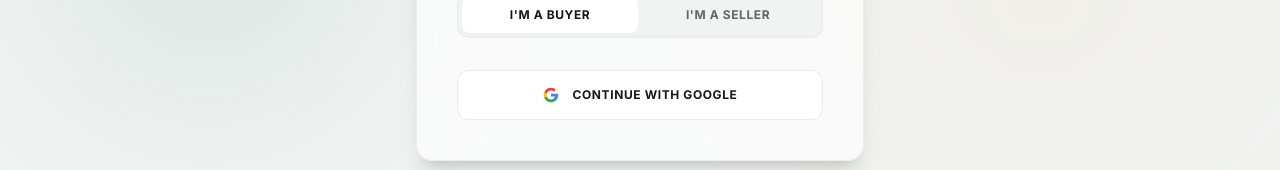
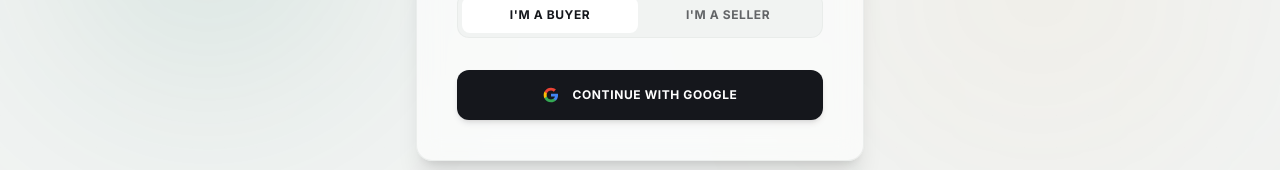
Before and after one commit to AtharvaK-XD/UrbanCart, a React (Vite) app in the folder frontend/: page /auth in a window 1280 px wide. Shown: the part 334-504 px from the top of the page. Built offline with nearby package versions, Linux system fonts and the light colour scheme; no server answers; a web font is replaced by a local one.

Commit message:
style: change google sign in button to black theme

```diff
--- a/frontend/src/pages/Auth.jsx
+++ b/frontend/src/pages/Auth.jsx
@@ -115,7 +115,7 @@ export default function Auth() {
           <button
             type="button"
             onClick={handleGoogleLogin}
-            className="w-full flex justify-center items-center gap-3.5 py-4 px-4 border border-line/65 rounded-xl shadow-xs text-xs font-bold uppercase tracking-wider text-ink bg-surface hover:bg-background transition-colors focus:outline-none focus:ring-1 focus:ring-jade"
+            className="w-full flex justify-center items-center gap-3.5 py-4 px-4 border border-transparent rounded-xl shadow-md text-xs font-bold uppercase tracking-wider text-surface bg-ink hover:bg-jade transition-colors duration-300 focus:outline-none focus:ring-1 focus:ring-jade"
           >
             <svg className="w-4 h-4" viewBox="0 0 24 24">
               <path fill="#4285F4" d="M22.56 12.25c0-.78-.07-1.53-.2-2.25H12v4.26h5.92c-.26 1.37-1.04 2.53-2.21 3.31v2.77h3.57c2.08-1.92 3.28-4.74 3.28-8.09z" />
```
